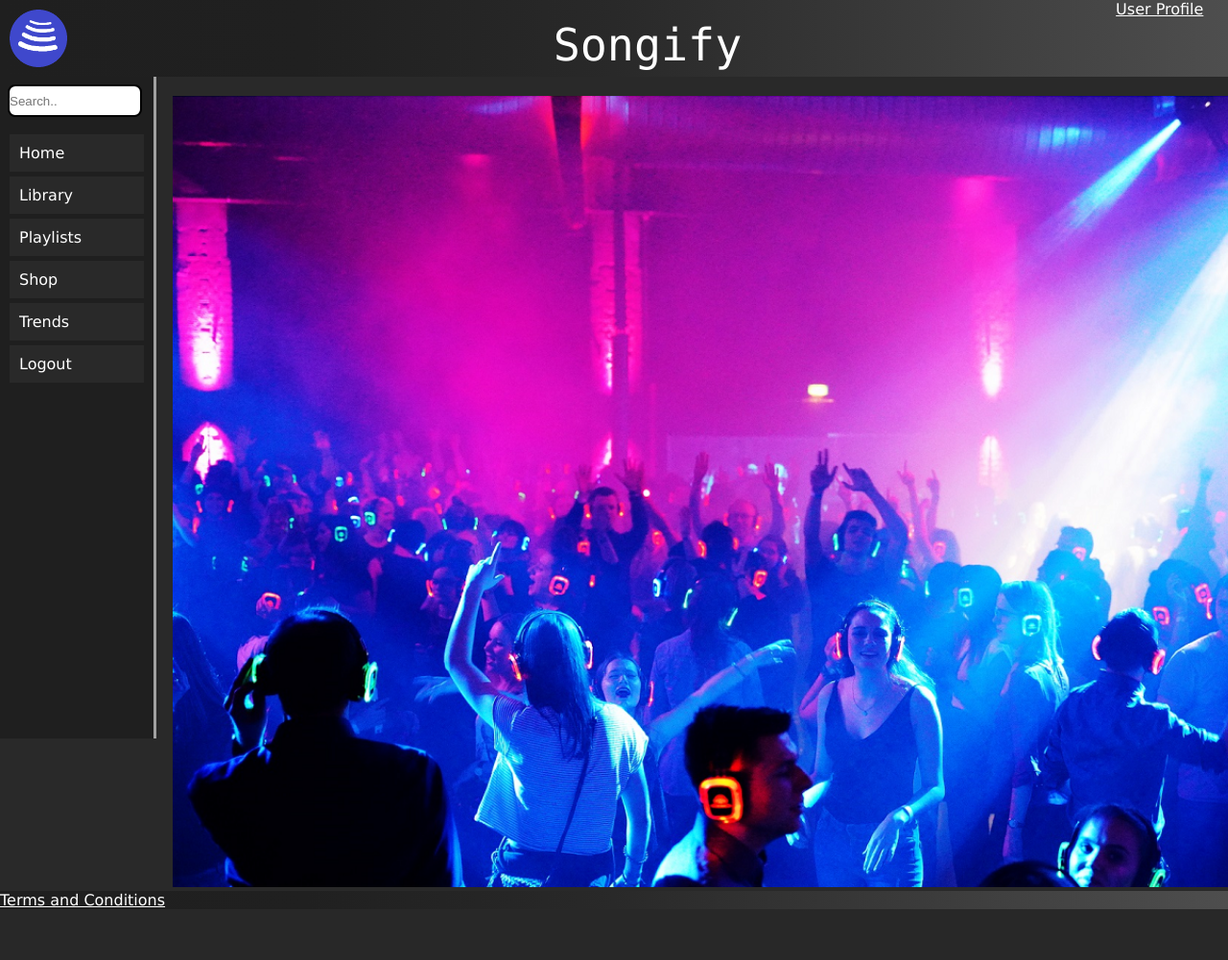
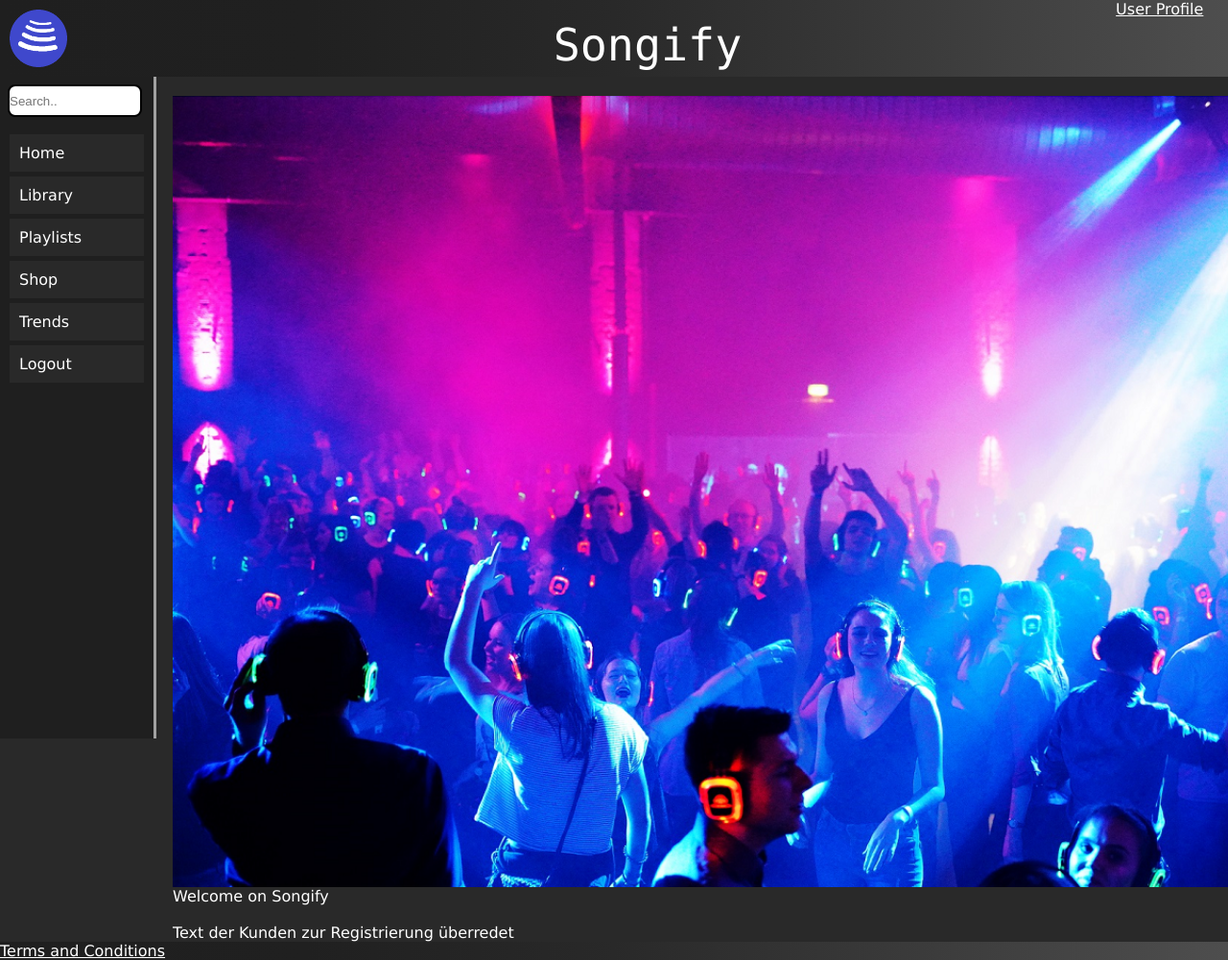
Before and after one commit to Niklas-Mezynski/fontys-prj1-2020-group-prj-2020-09, a PHP site: page /home.html in a window 1280 px wide; the page is wider, and only the part inside the window is pictured. Shown: that part at 96% size. Before the commit the page ends 948 px from the top of that part, so only its background shows below. Run offline with PHP 8.4, Linux system fonts and the light colour scheme.

Commit message:
Willkomenstext-Test

```diff
--- a/implementation/css/main.css
+++ b/implementation/css/main.css
@@ -169,8 +169,13 @@
   }
 
   #welcomepic{
-	float: middle;
-    width: 1450px;
+	float: left;
+	width: 1450px;
+	margin-right: 20px;
 
 
   }
+  #welcometexttitle{
+   font-size: 50px;
+
+  }
--- a/implementation/home.html
+++ b/implementation/home.html
@@ -34,7 +34,10 @@
 
 		<article>
 		<img id="welcomepic" src="img/homepage welcome picture.png" alt="funktioniert immer noch nicht">
-		</article><!-- end of article -->
+		<p id="welcometextitle">Welcome on Songify</p><br>
+		<p>Text der Kunden zur Registrierung überredet</p>
+
+	</article><!-- end of article -->
 
 		<footer>
 			<p>
```
